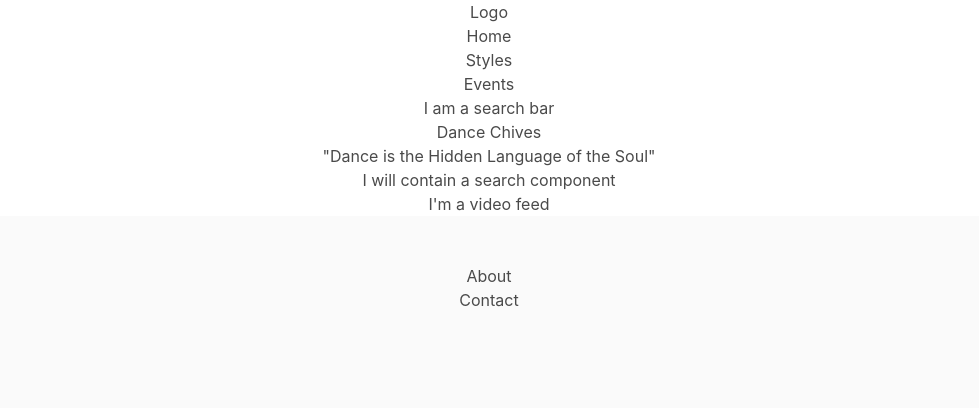
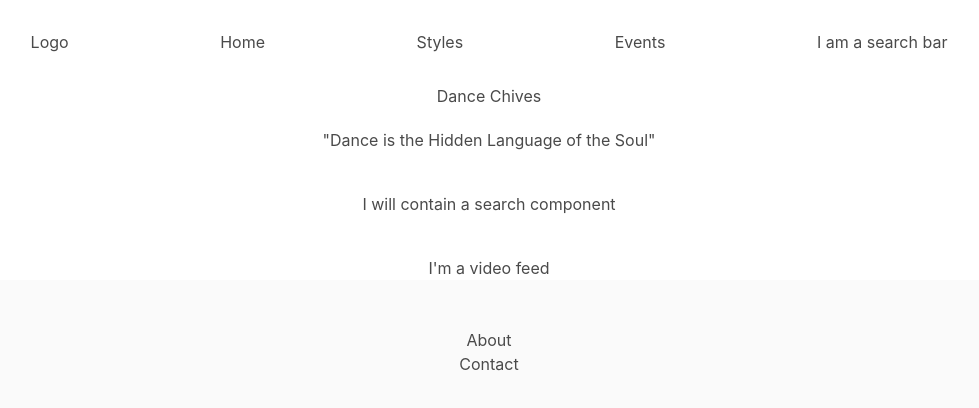
Before and after one commit to Bakugou808/DanceChivesPlayground, a React (Create React App) app: page / in a window 1280 px wide. Shown: the top 408 px of the page, without its empty margins (151-1130 px from the left). Built offline with nearby package versions, Linux system fonts and the light colour scheme.

Commit message:
minor css

```diff
--- /dev/null
+++ b/src/CSS/GlobalCSS.css
@@ -0,0 +1,16 @@
+.navBar {
+  display: flex;
+  justify-content: space-evenly;
+  align-items: center;
+  margin: 30px;
+}
+
+.home-title {
+  display: grid;
+  grid-gap: 20px;
+}
+
+.home-cont {
+  display: grid;
+  grid-gap: 40px;
+}
--- a/src/index.css
+++ b/src/index.css
@@ -1,13 +1,15 @@
+@import "./CSS/GlobalCSS.css";
+
 body {
   margin: 0;
-  font-family: -apple-system, BlinkMacSystemFont, 'Segoe UI', 'Roboto', 'Oxygen',
-    'Ubuntu', 'Cantarell', 'Fira Sans', 'Droid Sans', 'Helvetica Neue',
+  font-family: -apple-system, BlinkMacSystemFont, "Segoe UI", "Roboto", "Oxygen",
+    "Ubuntu", "Cantarell", "Fira Sans", "Droid Sans", "Helvetica Neue",
     sans-serif;
   -webkit-font-smoothing: antialiased;
   -moz-osx-font-smoothing: grayscale;
 }
 
 code {
-  font-family: source-code-pro, Menlo, Monaco, Consolas, 'Courier New',
+  font-family: source-code-pro, Menlo, Monaco, Consolas, "Courier New",
     monospace;
 }
```
